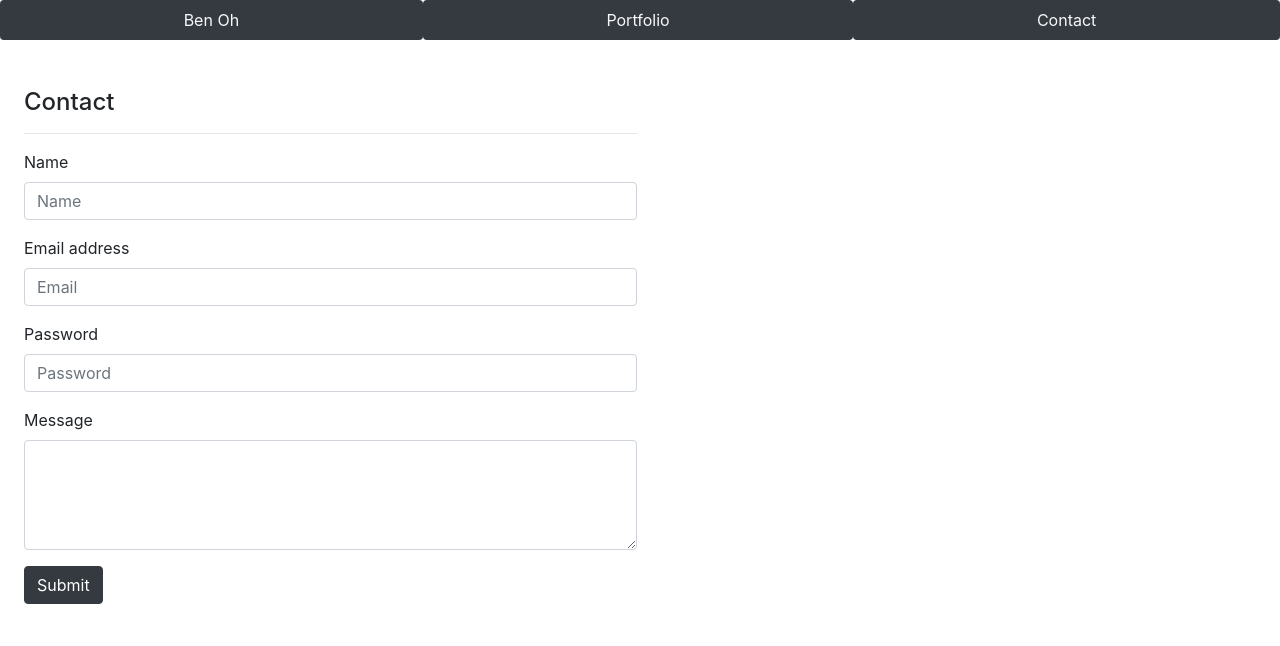
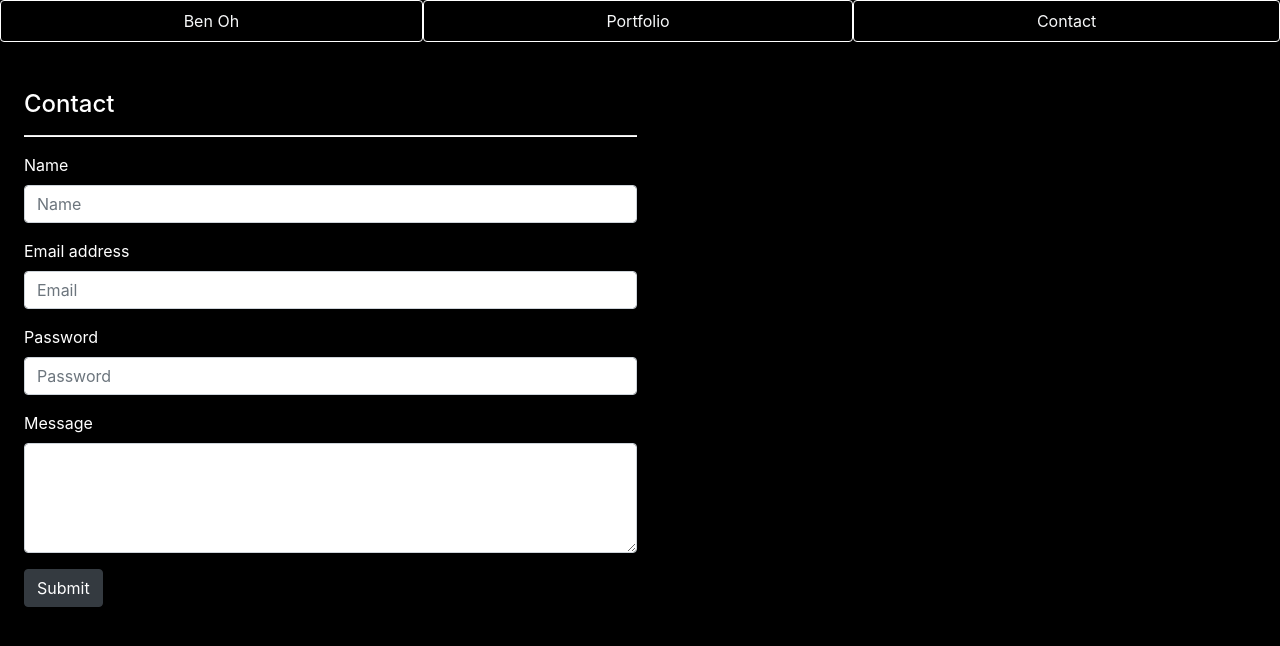
Before and after one commit to b3n0h/Bootstrap-Portfolio, a plain HTML site: page contact.html in a window 1280 px wide. Drawn offline with nearby package versions, Linux system fonts and the light colour scheme.

Commit message:
added borders to nav

```diff
--- a/contact.html
+++ b/contact.html
@@ -1,24 +1,33 @@
 <!DOCTYPE html>
 <html lang="en">
-
 <head>
   <meta charset="UTF-8">
   <title>Bootstrap Portfolio</title>
   <link rel="stylesheet" href="https://stackpath.bootstrapcdn.com/bootstrap/4.1.3/css/bootstrap.min.css" integrity="sha384-MCw98/SFnGE8fJT3GXwEOngsV7Zt27NXFoaoApmYm81iuXoPkFOJwJ8ERdknLPMO"
     crossorigin="anonymous">
   <meta name="viewport" content="width=device-width, initial-scale=1, shrink-to-fit=no">
+  <style>
+    #bootstrap-overrides {
+      background-color: black;
+      color: white;
+    }
+
+    .index {
+      border: 1px solid white;
+    }
+  </style>
 </head>
 
-<body>
+<body id="bootstrap-overrides">
   <nav class="nav nav-pills flex-column flex-sm-row">
-    <a class="flex-sm-fill text-sm-center text-light bg-dark nav-link " href="./index.html">Ben Oh</a>
-    <a class="flex-sm-fill text-sm-center text-light bg-dark nav-link" href="./portfolio.html">Portfolio</a>
-    <a class="flex-sm-fill text-sm-center text-light bg-dark nav-link" href="./contact.html">Contact</a>
+    <a class="index flex-sm-fill text-sm-center text-light nav-link " href="./index.html">Ben Oh</a>
+    <a class="index flex-sm-fill text-sm-center text-light nav-link" href="./portfolio.html">Portfolio</a>
+    <a class="index flex-sm-fill text-sm-center text-light nav-link" href="./contact.html">Contact</a>
   </nav>
   <div class="fluid-container pl-4">
     <div class="row pt-5">
       <div class="col-md-6"><h4>Contact</h4>
-        <hr>
+        <hr style="width: 100%; color: white; height: 1px; background-color:white;" />
       </div>
     </div>
       <div class="row">
```
Also changed, not shown: index.html (+17 -5 lines), portfolio.html (+11 -7 lines).
